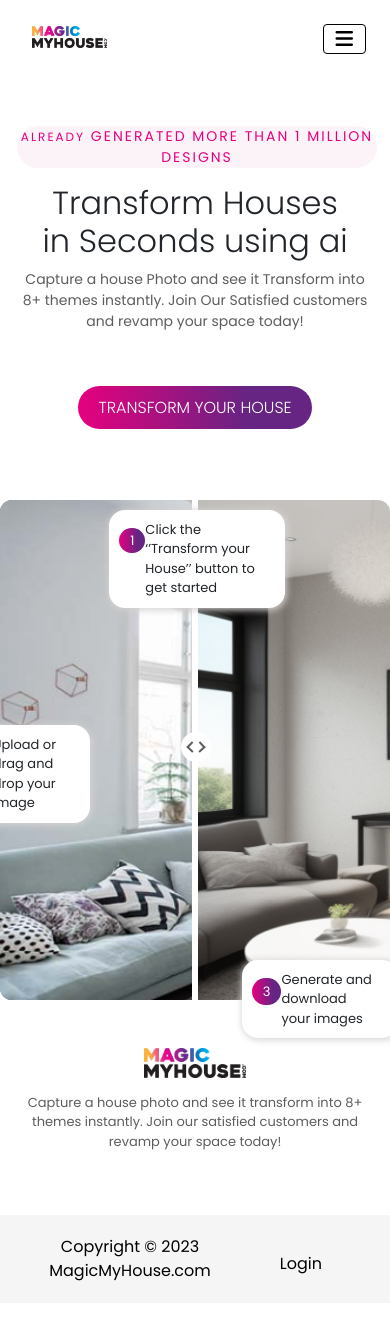
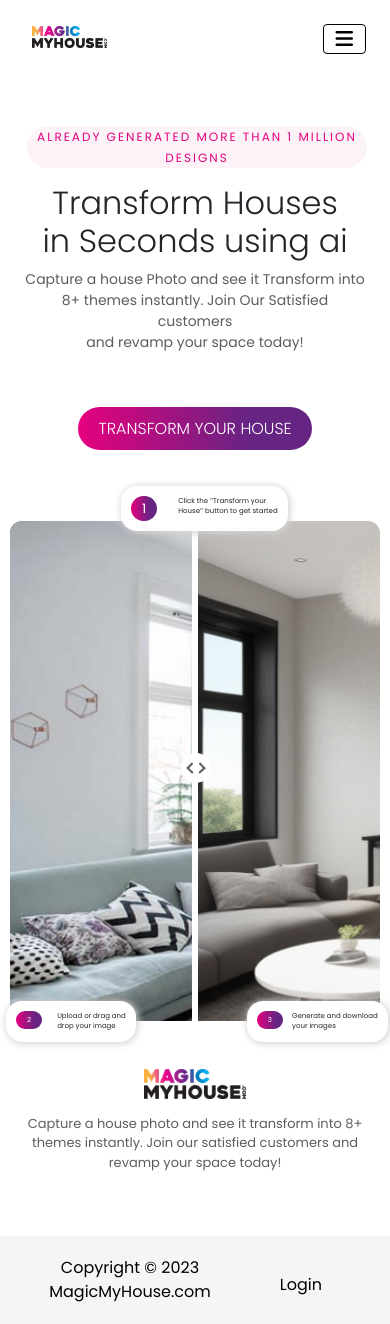
Before and after one commit to mubeen425/magichouse, a React (Create React App) app: page / in a window 390 px wide. Before the commit the page ends 1303 px from the top, so only its background shows below. Built offline with nearby package versions, Linux system fonts and the light colour scheme; a web font is replaced by a local one; what apisauce would draw is missing.

Commit message:
complete

```diff
--- a/src/Components/Navbar/navar.js
+++ b/src/Components/Navbar/navar.js
@@ -5,6 +5,7 @@ import { toast } from "react-toastify";
 import "react-toastify/dist/ReactToastify.css";
 
 const Navbar = () => {
+  const user = JSON.parse(localStorage.getItem("googleUser"))
   const [isLoggedIn, setIsLoggedIn] = useState(false);
   const [userName, setUserName] = useState("");
   const [userImage, setUserImage] = useState("");
@@ -129,7 +130,7 @@ const Navbar = () => {
             {showLoggedInText && (
               <div className="logedtext">
                 <div className="loggedInText px-4 py-2 text-white">
-                  Your Credit: {credit}
+                Your Credit: {user?.subscription?.status == "paid" ? "Unlimited" : credit}
                 </div>
               </div>
             )}
--- a/src/Components/homeSection/Home.css
+++ b/src/Components/homeSection/Home.css
@@ -101,7 +101,14 @@ a:hover {
 
   .main-text {
     font-size: 14px;
+    letter-spacing: 2;
+    text-align: center;
+
   }
+
+    .main-text1 {
+font-size: 14px;
+    }
 
   .sub-heading {
     font-size: 32px;
--- a/src/Components/homeSection/home.jsx
+++ b/src/Components/homeSection/home.jsx
@@ -11,8 +11,9 @@ const Home = () => {
         <div className="col-xl-7 m-auto col-lg-8  col-md-12 col-sm-12 col-xs-12">
           <div className="background-gradient mt-5">
             <p className="main-text">
-              <span className="main-text1">ALREADY</span> GENERATED MORE THAN 1
+              <span className="main-text1">ALREADY GENERATED  MORE THAN 1
               MILLION DESIGNS
+              </span>
             </p>
           </div>
           <h2 className="sub-heading" style={{ textAlign: "center" }}>
--- a/src/Components/image withtextbox/ImageWithText.css
+++ b/src/Components/image withtextbox/ImageWithText.css
@@ -111,18 +111,20 @@
 
   box-shadow: 1px 1px 7px 1px #d6d3d3;
 }
-
-@media (max-width: 768px) {
+@media (max-width: 840px) {
+  .container{
+    width: 95%;
+  }
   .comp-1 {
     display: inline-block;
     background: #FFFF;
     padding: 10px;
     border-radius: 1rem;
     position: absolute;
-    top: 2%;
-    left: 28%;
+    /* top: 1%; */
+    left: 40%;
     font-size: 13px;
-    width: 45%;
+    width: 25%;
     display: flex;
     justify-content: space-between;
     box-shadow: 1px 1px 7px 1px #d6d3d3;
@@ -142,13 +144,16 @@
     padding: 10px;
     border-radius: 1rem;
     position: absolute;
-    top: 45%;
+    top: 93%;
     font-size: 13px;
-    width: 35%;
+    width: 22%;
     display: flex;
     justify-content: space-between;
-    left: -12%;
+    left: -1%;
     box-shadow: 1px 1px 7px 1px #d6d3d3;
+  }
+  p{
+    font-size: 9px;
   }
 
   .comp-3 {
@@ -158,11 +163,73 @@
     border-radius: 1rem;
     position: absolute;
     top: 92%;
-    width: 40%;
+    width: 23%;
     font-size: 13px;
     display: flex;
     justify-content: space-between;
-    left: 62%;
+    left: 79%;
+    box-shadow: 1px 1px 7px 1px #d6d3d3;
+  }
+
+}
+
+@media (max-width: 800px) {
+  .container{
+    width: 95%;
+  }
+  .comp-1 {
+    display: inline-block;
+    background: #FFFF;
+    padding: 10px;
+    border-radius: 1rem;
+    position: absolute;
+    /* top: 1%; */
+    left: 28%;
+    font-size: 13px;
+    width: 35%;
+    display: flex;
+    justify-content: space-between;
+    box-shadow: 1px 1px 7px 1px #d6d3d3;
+  }
+
+  .num-set {
+    margin-bottom: 0px;
+    background: linear-gradient(90deg, rgba(230, 0, 126, 1) 0%, rgba(102, 36, 131, 1) 73%);
+    color: white;
+    padding: 3px 11px;
+    border-radius: 50px;
+  }
+
+  .comp-2 {
+    display: inline-block;
+    background: #FFFF;
+    padding: 10px;
+    border-radius: 1rem;
+    position: absolute;
+    top: 93%;
+    font-size: 13px;
+    width: 30%;
+    display: flex;
+    justify-content: space-between;
+    left: -1%;
+    box-shadow: 1px 1px 7px 1px #d6d3d3;
+  }
+  p{
+    font-size: 9px;
+  }
+
+  .comp-3 {
+    display: inline-block;
+    background: #FFFF;
+    padding: 10px;
+    border-radius: 1rem;
+    position: absolute;
+    top: 92%;
+    width: 32%;
+    font-size: 13px;
+    display: flex;
+    justify-content: space-between;
+    left: 68%;
     box-shadow: 1px 1px 7px 1px #d6d3d3;
   }
 
@@ -192,16 +259,16 @@
   margin-top: 0.5rem;
 }
 
-@media (max-width: 386px) {
+@media (max-width: 356px) {
   .comp-1 {
     display: inline-block;
     background: #FFFF;
     padding: 10px;
     border-radius: 1rem;
     position: absolute;
-    top: -4%;
-    left: 25%;
-    width: 51%;
+    /* top: -4%; */
+    left: 30%;
+    width: 45%;
     display: flex;
     justify-content: space-between;
     box-shadow: 1px 1px 7px 1px #d6d3d3;
@@ -227,13 +294,16 @@
     padding: 10px;
     border-radius: 1rem;
     position: absolute;
-    top: 94%;
-    width: 39%;
-    font-size: 8px;
+    top: 96%;
+    width: 38%;
+    font-size: 6px;
     display: flex;
     justify-content: space-between;
-    left: 59%;
+    left: 64%;
     box-shadow: 1px 1px 7px 1px #d6d3d3;
+  }
+  p{
+    font-size: 7px;
   }
 
   .comp-2 {
@@ -242,13 +312,13 @@
     padding: 10px;
     border-radius: 1rem;
     position: absolute;
-    top: 45%;
+    top: 96%;
     /* left: 61%; */
-    width: 37%;
+    width: 35%;
     font-size: 9px;
     display: flex;
     justify-content: space-between;
-    left: 1%;
+    /* left: 1%; */
     box-shadow: 1px 1px 7px 1px #d6d3d3;
   }
 
@@ -266,3 +336,67 @@
     border: 2px solid white;
   }
 }
+@media (max-width: 530px) {
+  .comp-1 {
+    display: inline-block;
+    background: #FFFF;
+    padding: 10px;
+    border-radius: 1rem;
+    position: absolute;
+    /* top: -4%; */
+    left: 30%;
+    width: 45%;
+    display: flex;
+    justify-content: space-between;
+    box-shadow: 1px 1px 7px 1px #d6d3d3;
+    font-size: 10px;
+  }
+
+  .mar-top-nuum {
+    margin-top: 0;
+  }
+
+  .num-set {
+    margin-bottom: 0px;
+    background: linear-gradient(90deg, rgba(230, 0, 126, 1) 0%, rgba(102, 36, 131, 1) 73%);
+    color: white;
+    font-size: 13px;
+    padding: 3px 11px;
+    border-radius: 50px;
+  }
+
+  .comp-3 {
+    display: inline-block;
+    background: #FFFF;
+    padding: 10px;
+    border-radius: 1rem;
+    position: absolute;
+    top: 96%;
+    width: 38%;
+    font-size: 6px;
+    display: flex;
+    justify-content: space-between;
+    left: 64%;
+    box-shadow: 1px 1px 7px 1px #d6d3d3;
+  }
+  p{
+    font-size: 7px;
+  }
+
+  .comp-2 {
+    display: inline-block;
+    background: #FFFF;
+    padding: 10px;
+    border-radius: 1rem;
+    position: absolute;
+    top: 96%;
+    /* left: 61%; */
+    width: 35%;
+    font-size: 9px;
+    display: flex;
+    justify-content: space-between;
+    /* left: 1%; */
+    box-shadow: 1px 1px 7px 1px #d6d3d3;
+  }
+
+}
--- a/src/Components/pricing/Pricing.css
+++ b/src/Components/pricing/Pricing.css
@@ -8,7 +8,7 @@
 }
 
 .background-gradient1 {
-  background-color: #ebe1e7;
+  background-color: #fbf3f8;
   width: 13%;
   /* margin-left: 19rem; */
   border-radius: 69px;
@@ -34,7 +34,7 @@
 }
 
 .main-text133 {
-  color: #bd0c80;
+  color: rgba(230, 0, 126, 1);;
   -webkit-background-clip: text;
   text-align: center;
   margin-top: 3rem;
@@ -223,7 +223,7 @@
 /* ... (other styles) ... */
 
 /* Media query for screens with a maximum width of 768px */
-@media (max-width: 768px) {
+@media (max-width: 868px) {
 
   .circle {
     display: none;
@@ -250,11 +250,10 @@
 
 
 .background-gradient1{
-  width: 80%;
+  width: 35%;
 }
   .box-container {
     flex-direction: column;
-    /* Change to column direction */
     align-items: center;
     /* Center-align items */
   }
@@ -272,6 +271,7 @@
   .svg123 {
     display: none;
   }
+  .main-text1 {
+    font-size: 12px;
 }
-
-/* Add more media queries as needed for different screen sizes */
+}
--- a/src/Components/pricing/pricing.jsx
+++ b/src/Components/pricing/pricing.jsx
@@ -47,7 +47,7 @@ function Pricing() {
           <div className="col-xl-10 m-auto col-lg-8  col-md-12 col-sm-12 col-xs-12">
             <div className="background-gradient1">
               <p className="main-text main-text133">
-                <span className="main-text1">PRI</span>CING PLAN
+                <span className="main-text1">PRICING PLAN</span>
               </p>
             </div>
             <h2 className="sub-heading1">Buy MagicMyHouse credits</h2>
--- a/src/Components/redesignhouse/RedesignHouseai.jsx
+++ b/src/Components/redesignhouse/RedesignHouseai.jsx
@@ -193,7 +193,7 @@ const RedesignComponent = () => {
     alignItems: "center",
     border: "1px dotted black",
     borderRadius: "10px",
-    borderStyle: "solid",
+    borderStyle: "dashed",
   };
 
   const responsiveContainerStyle = {
@@ -244,7 +244,7 @@ const RedesignComponent = () => {
                             style={{
                               position: "absolute",
                               right: "25px",
-                              top: "61px",
+                              top: "8px",
                               background: "none",
                               border: "none",
                               color: "red",
@@ -269,7 +269,7 @@ const RedesignComponent = () => {
                             style={{
                               position: "absolute",
                               left: "34px",
-                              top: "61px",
+                              top: "8px",
                             }}
                           >
                             Original Room
```
Also changed, not shown: src/Components/loginform/login.jsx (+14 -9 lines), src/Components/redesignhouse/YourComponent.css (+10 -12 lines), src/Components/redesignhouse/redesignhouse.jsx (+1 -35 lines), 1 other file (tests, documents, lock files or other folders).
